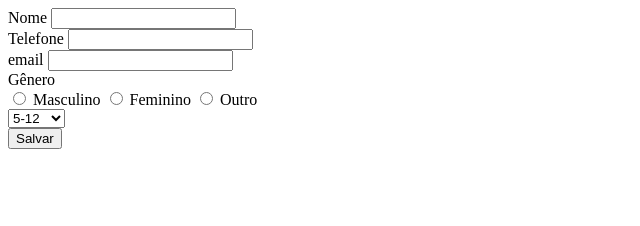
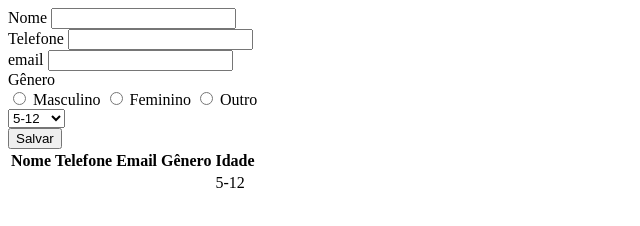
Before and after one commit to albertobazilio98/simpleHtmlForm, a plain HTML site: page index.html in a window 1280 px wide. Both pictures are taken after a click on the button "Salvar". Shown: the whole page, without its empty margins (0-640 px from the left). Drawn offline with Linux system fonts and the light colour scheme.

Commit message:
[NEW] button add data to table

```diff
--- a/app.js
+++ b/app.js
@@ -1,3 +1,5 @@
+var arr = [];
+
 function getFormData() {
   var form = document.getElementById("form");
   var data = {
@@ -7,5 +9,12 @@ function getFormData() {
     gender: form.gender.value,
     age: form.age.value
   };
-  console.log(data)
+
+  var table = document.getElementById("table");
+  var row = table.insertRow();
+  row.insertCell().innerHTML = data.name;
+  row.insertCell().innerHTML = data.phone;
+  row.insertCell().innerHTML = data.email;
+  row.insertCell().innerHTML = data.gender;
+  row.insertCell().innerHTML = data.age;
 }
--- a/index.html
+++ b/index.html
@@ -33,6 +33,15 @@
 
     </form>
     <button onclick="getFormData()">Salvar</button>
+    <table id="table">
+      <tr>
+        <th>Nome</th>
+        <th>Telefone</th>
+        <th>Email</th>
+        <th>Gênero</th>
+        <th>Idade</th>
+      </tr>
+    </table>
   </body>
   <script type="text/javascript" src = "app.js"></script>
 </html>
```
